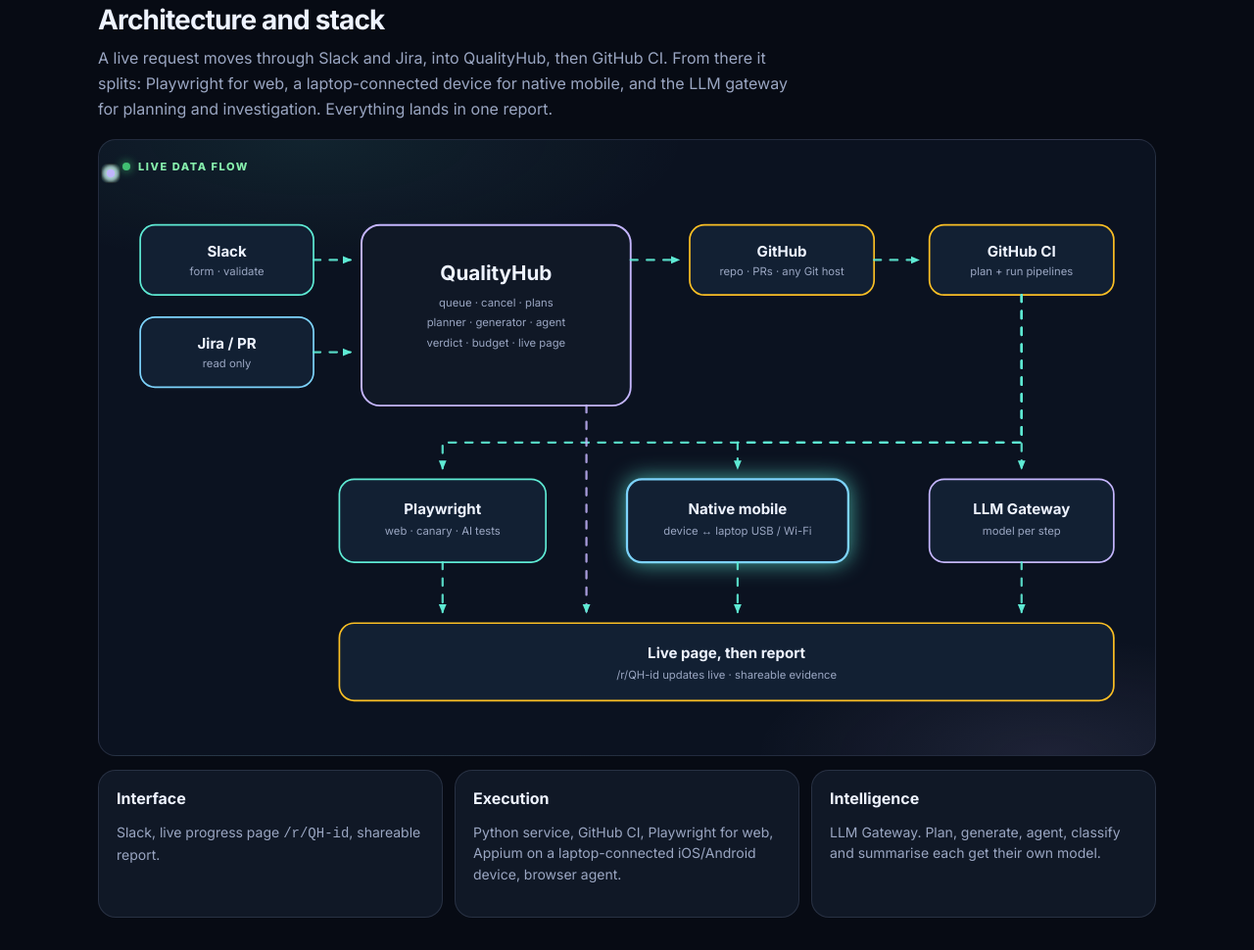
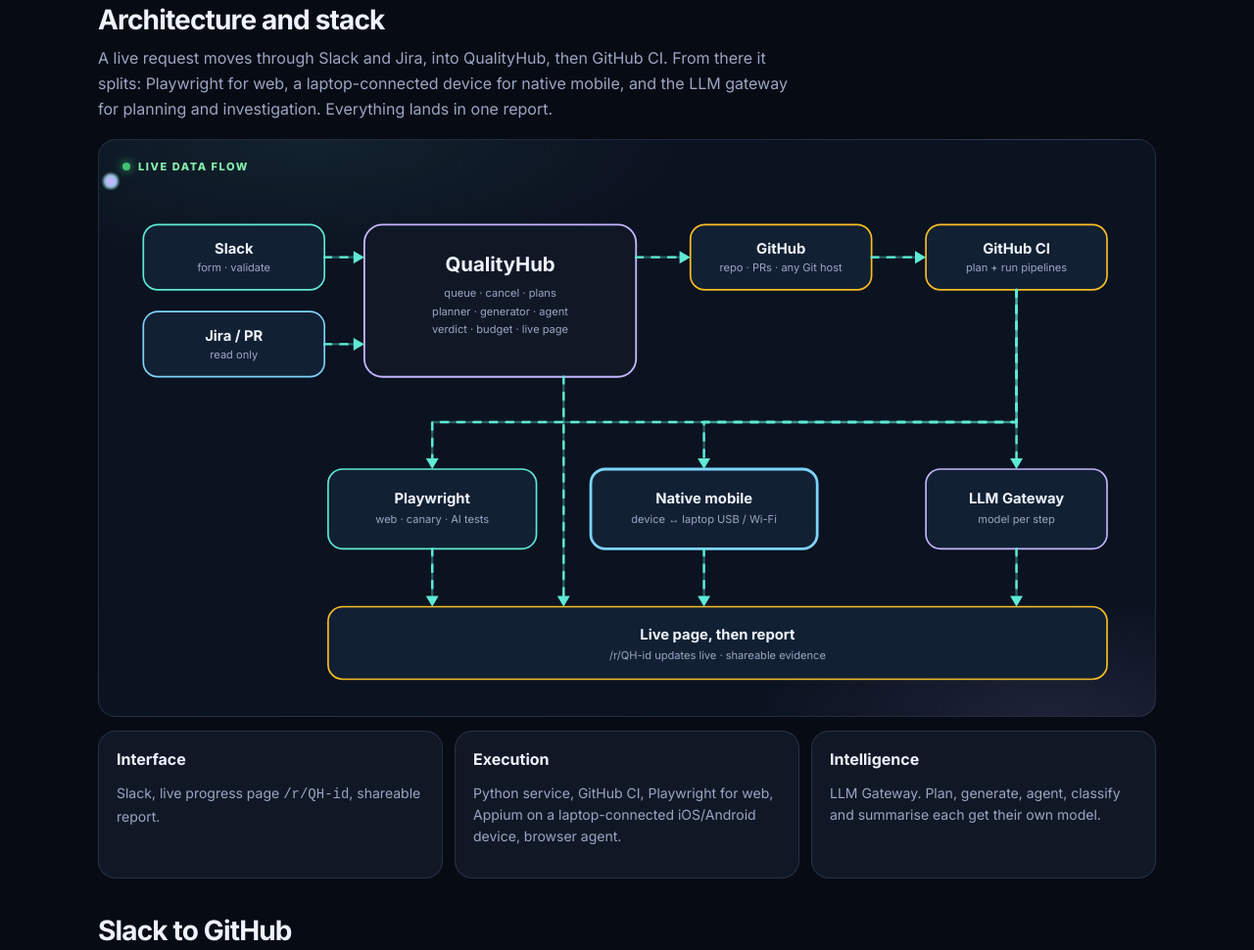
Before and after one commit to QAPournima/qualityhub, a plain HTML site: page index.html in a window 1280 px wide. Shown: the part 2272-3242 px from the top of the page at 98% size. Drawn offline with Linux system fonts and the light colour scheme.

Commit message:
Draw architecture arrows on a layer above the boxes.
Co-authored-by: Cursor <cursoragent@cursor.com>

```diff
--- a/index.html
+++ b/index.html
@@ -8,7 +8,7 @@
   <link rel="canonical" href="https://qapournima.github.io/qualityhub/" />
   <link rel="preconnect" href="https://fonts.googleapis.com" />
   <link href="https://fonts.googleapis.com/css2?family=Inter:wght@400;500;600;700;800&display=swap" rel="stylesheet" />
-  <link rel="stylesheet" href="./styles.css" />
+  <link rel="stylesheet" href="./styles.css?v=arch3" />
 </head>
 <body id="top">
   <header class="nav">
@@ -100,95 +100,117 @@
       <p class="sub">A live request moves through Slack and Jira, into QualityHub, then GitHub CI. From there it splits: Playwright for web, a laptop-connected device for native mobile, and the LLM gateway for planning and investigation. Everything lands in one report.</p>
       <div class="arch" aria-label="Live architecture flow from Slack and Jira through QualityHub, GitHub CI, Playwright, native mobile and LLMs to a report">
         <p class="arch-live"><span class="arch-dot"></span> Live data flow</p>
-        <svg class="arch-svg" viewBox="0 0 1120 620" overflow="visible" role="presentation">
-          <defs>
-            <marker id="ah" viewBox="0 0 12 12" refX="10" refY="6" markerWidth="10" markerHeight="10" orient="auto" markerUnits="userSpaceOnUse">
-              <path d="M0 1 L12 6 L0 11 z" fill="#5eead4"/>
-            </marker>
-            <filter id="glow" x="-50%" y="-50%" width="200%" height="200%">
-              <feGaussianBlur stdDeviation="3.5" result="b"/>
-              <feMerge><feMergeNode in="b"/><feMergeNode in="SourceGraphic"/></feMerge>
-            </filter>
-          </defs>
-
-          <g class="nodes">
+        <div class="arch-board">
+          <svg class="arch-base" viewBox="0 0 1140 580" role="presentation">
             <g class="node" data-flow="0">
-              <rect class="box cyan" x="32" y="56" width="188" height="76" rx="16"/>
-              <text class="t1" x="126" y="90">Slack</text>
-              <text class="t2" x="126" y="110">form · validate</text>
+              <rect class="box cyan" x="36" y="48" width="200" height="72" rx="16"/>
+              <text class="t1" x="136" y="80">Slack</text>
+              <text class="t2" x="136" y="100">form · validate</text>
             </g>
             <g class="node" data-flow="1">
-              <rect class="box blue" x="32" y="156" width="188" height="76" rx="16"/>
-              <text class="t1" x="126" y="190">Jira / PR</text>
-              <text class="t2" x="126" y="210">read only</text>
+              <rect class="box blue" x="36" y="144" width="200" height="72" rx="16"/>
+              <text class="t1" x="136" y="176">Jira / PR</text>
+              <text class="t2" x="136" y="196">read only</text>
             </g>
             <g class="node" data-flow="2">
-              <rect class="box violet hub" x="272" y="56" width="292" height="196" rx="20"/>
-              <text class="t1 big" x="418" y="116">QualityHub</text>
-              <text class="t2" x="418" y="144">queue · cancel · plans</text>
-              <text class="t2" x="418" y="166">planner · generator · agent</text>
-              <text class="t2" x="418" y="188">verdict · budget · live page</text>
+              <rect class="box violet hub" x="280" y="48" width="300" height="168" rx="20"/>
+              <text class="t1 big" x="430" y="100">QualityHub</text>
+              <text class="t2" x="430" y="128">queue · cancel · plans</text>
+              <text class="t2" x="430" y="148">planner · generator · agent</text>
+              <text class="t2" x="430" y="168">verdict · budget · live page</text>
             </g>
             <g class="node" data-flow="3">
-              <rect class="box gold" x="628" y="56" width="200" height="76" rx="16"/>
-              <text class="t1" x="728" y="90">GitHub</text>
-              <text class="t2" x="728" y="110">repo · PRs · any Git host</text>
+              <rect class="box gold" x="640" y="48" width="200" height="72" rx="16"/>
+              <text class="t1" x="740" y="80">GitHub</text>
+              <text class="t2" x="740" y="100">repo · PRs · any Git host</text>
             </g>
             <g class="node" data-flow="4">
-              <rect class="box gold" x="888" y="56" width="200" height="76" rx="16"/>
-              <text class="t1" x="988" y="90">GitHub CI</text>
-              <text class="t2" x="988" y="110">plan + run pipelines</text>
+              <rect class="box gold" x="900" y="48" width="200" height="72" rx="16"/>
+              <text class="t1" x="1000" y="80">GitHub CI</text>
+              <text class="t2" x="1000" y="100">plan + run pipelines</text>
             </g>
             <g class="node" data-flow="5">
-              <rect class="box cyan" x="248" y="332" width="224" height="90" rx="16"/>
-              <text class="t1" x="360" y="370">Playwright</text>
-              <text class="t2" x="360" y="392">web · canary · AI tests</text>
+              <rect class="box cyan" x="240" y="318" width="230" height="88" rx="16"/>
+              <text class="t1" x="355" y="356">Playwright</text>
+              <text class="t2" x="355" y="378">web · canary · AI tests</text>
             </g>
             <g class="node" data-flow="6">
-              <rect class="box blue" x="560" y="332" width="240" height="90" rx="16"/>
-              <text class="t1" x="680" y="370">Native mobile</text>
-              <text class="t2" x="680" y="392">device ↔ laptop USB / Wi-Fi</text>
+              <rect class="box blue" x="530" y="318" width="250" height="88" rx="16"/>
+              <text class="t1" x="655" y="356">Native mobile</text>
+              <text class="t2" x="655" y="378">device ↔ laptop USB / Wi-Fi</text>
             </g>
             <g class="node" data-flow="7">
-              <rect class="box violet" x="888" y="332" width="200" height="90" rx="16"/>
-              <text class="t1" x="988" y="370">LLM Gateway</text>
-              <text class="t2" x="988" y="392">model per step</text>
+              <rect class="box violet" x="900" y="318" width="200" height="88" rx="16"/>
+              <text class="t1" x="1000" y="356">LLM Gateway</text>
+              <text class="t2" x="1000" y="378">model per step</text>
             </g>
             <g class="node" data-flow="8">
-              <rect class="box gold" x="248" y="488" width="840" height="84" rx="16"/>
-              <text class="t1" x="668" y="526">Live page, then report</text>
-              <text class="t2" x="668" y="548">/r/QH-id updates live · shareable evidence</text>
+              <rect class="box gold" x="240" y="470" width="860" height="80" rx="16"/>
+              <text class="t1" x="670" y="506">Live page, then report</text>
+              <text class="t2" x="670" y="528">/r/QH-id updates live · shareable evidence</text>
             </g>
-          </g>
-
-          <g class="wires" fill="none">
-            <path id="p-slack" class="wire" d="M220 94 H260" marker-end="url(#ah)"/>
-            <path id="p-jira" class="wire" d="M220 194 H260" marker-end="url(#ah)"/>
-            <path id="p-hub-gh" class="wire" d="M564 94 H616" marker-end="url(#ah)"/>
-            <path id="p-gh-ci" class="wire" d="M828 94 H876" marker-end="url(#ah)"/>
-            <path id="p-ci-web" class="wire" d="M988 132 V 292 H 360 V 320" marker-end="url(#ah)"/>
-            <path id="p-ci-mob" class="wire" d="M988 132 V 292 H 680 V 320" marker-end="url(#ah)"/>
-            <path id="p-ci-llm" class="wire" d="M988 132 V 320" marker-end="url(#ah)"/>
-            <path id="p-hub-rep" class="wire faint" d="M516 252 V 476" marker-end="url(#ah)"/>
-            <path id="p-web-rep" class="wire" d="M360 422 V 476" marker-end="url(#ah)"/>
-            <path id="p-mob-rep" class="wire" d="M680 422 V 476" marker-end="url(#ah)"/>
-            <path id="p-llm-rep" class="wire" d="M988 422 V 476" marker-end="url(#ah)"/>
-          </g>
-
-          <g class="packets">
-            <circle class="pkt" r="5" fill="#5eead4" filter="url(#glow)"><animateMotion dur="2.2s" repeatCount="indefinite"><mpath href="#p-slack"/></animateMotion></circle>
-            <circle class="pkt" r="5" fill="#7dd3fc" filter="url(#glow)"><animateMotion dur="2.6s" repeatCount="indefinite"><mpath href="#p-jira"/></animateMotion></circle>
-            <circle class="pkt" r="5" fill="#c4b5fd" filter="url(#glow)"><animateMotion dur="2.1s" repeatCount="indefinite"><mpath href="#p-hub-gh"/></animateMotion></circle>
-            <circle class="pkt" r="5" fill="#fbbf24" filter="url(#glow)"><animateMotion dur="2s" repeatCount="indefinite"><mpath href="#p-gh-ci"/></animateMotion></circle>
-            <circle class="pkt" r="4.5" fill="#5eead4" filter="url(#glow)"><animateMotion dur="3.4s" repeatCount="indefinite"><mpath href="#p-ci-web"/></animateMotion></circle>
-            <circle class="pkt" r="4.5" fill="#7dd3fc" filter="url(#glow)"><animateMotion dur="3.2s" repeatCount="indefinite"><mpath href="#p-ci-mob"/></animateMotion></circle>
-            <circle class="pkt" r="4.5" fill="#c4b5fd" filter="url(#glow)"><animateMotion dur="2.4s" repeatCount="indefinite"><mpath href="#p-ci-llm"/></animateMotion></circle>
-            <circle class="pkt" r="5" fill="#fbbf24" filter="url(#glow)"><animateMotion dur="2.5s" repeatCount="indefinite"><mpath href="#p-hub-rep"/></animateMotion></circle>
-            <circle class="pkt" r="4.5" fill="#5eead4" filter="url(#glow)"><animateMotion dur="2s" repeatCount="indefinite"><mpath href="#p-web-rep"/></animateMotion></circle>
-            <circle class="pkt" r="4.5" fill="#7dd3fc" filter="url(#glow)"><animateMotion dur="2.1s" repeatCount="indefinite"><mpath href="#p-mob-rep"/></animateMotion></circle>
-            <circle class="pkt" r="4.5" fill="#c4b5fd" filter="url(#glow)"><animateMotion dur="2.2s" repeatCount="indefinite"><mpath href="#p-llm-rep"/></animateMotion></circle>
-          </g>
-        </svg>
+          </svg>
+          <svg class="arch-overlay" viewBox="0 0 1140 580" role="presentation">
+            <defs>
+              <filter id="glow" x="-50%" y="-50%" width="200%" height="200%">
+                <feGaussianBlur stdDeviation="3" result="b"/>
+                <feMerge><feMergeNode in="b"/><feMergeNode in="SourceGraphic"/></feMerge>
+              </filter>
+            </defs>
+            <g class="wire-solid">
+              <path d="M236 84 H268"/>
+              <path d="M236 180 H268"/>
+              <path d="M580 84 H628"/>
+              <path d="M840 84 H888"/>
+              <path d="M1000 120 V266 H355 V306"/>
+              <path d="M1000 120 V266 H655 V306"/>
+              <path d="M1000 120 V306"/>
+              <path d="M500 216 V458"/>
+              <path d="M355 406 V458"/>
+              <path d="M655 406 V458"/>
+              <path d="M1000 406 V458"/>
+            </g>
+            <g class="wire-dash">
+              <path id="p-slack" d="M236 84 H268"/>
+              <path id="p-jira" d="M236 180 H268"/>
+              <path id="p-hub-gh" d="M580 84 H628"/>
+              <path id="p-gh-ci" d="M840 84 H888"/>
+              <path id="p-ci-web" d="M1000 120 V266 H355 V306"/>
+              <path id="p-ci-mob" d="M1000 120 V266 H655 V306"/>
+              <path id="p-ci-llm" d="M1000 120 V306"/>
+              <path id="p-hub-rep" d="M500 216 V458"/>
+              <path id="p-web-rep" d="M355 406 V458"/>
+              <path id="p-mob-rep" d="M655 406 V458"/>
+              <path id="p-llm-rep" d="M1000 406 V458"/>
+            </g>
+            <g class="arrows" fill="#5eead4">
+              <polygon points="268,77 280,84 268,91"/>
+              <polygon points="268,173 280,180 268,187"/>
+              <polygon points="628,77 640,84 628,91"/>
+              <polygon points="888,77 900,84 888,91"/>
+              <polygon points="348,306 355,318 362,306"/>
+              <polygon points="648,306 655,318 662,306"/>
+              <polygon points="993,306 1000,318 1007,306"/>
+              <polygon points="493,458 500,470 507,458"/>
+              <polygon points="348,458 355,470 362,458"/>
+              <polygon points="648,458 655,470 662,458"/>
+              <polygon points="993,458 1000,470 1007,458"/>
+            </g>
+            <g class="packets">
+              <circle class="pkt" r="5" fill="#5eead4" filter="url(#glow)"><animateMotion dur="2.2s" repeatCount="indefinite"><mpath href="#p-slack"/></animateMotion></circle>
+              <circle class="pkt" r="5" fill="#7dd3fc" filter="url(#glow)"><animateMotion dur="2.6s" repeatCount="indefinite"><mpath href="#p-jira"/></animateMotion></circle>
+              <circle class="pkt" r="5" fill="#c4b5fd" filter="url(#glow)"><animateMotion dur="2.1s" repeatCount="indefinite"><mpath href="#p-hub-gh"/></animateMotion></circle>
+              <circle class="pkt" r="5" fill="#fbbf24" filter="url(#glow)"><animateMotion dur="2s" repeatCount="indefinite"><mpath href="#p-gh-ci"/></animateMotion></circle>
+              <circle class="pkt" r="4.5" fill="#5eead4" filter="url(#glow)"><animateMotion dur="3.4s" repeatCount="indefinite"><mpath href="#p-ci-web"/></animateMotion></circle>
+              <circle class="pkt" r="4.5" fill="#7dd3fc" filter="url(#glow)"><animateMotion dur="3.2s" repeatCount="indefinite"><mpath href="#p-ci-mob"/></animateMotion></circle>
+              <circle class="pkt" r="4.5" fill="#c4b5fd" filter="url(#glow)"><animateMotion dur="2.4s" repeatCount="indefinite"><mpath href="#p-ci-llm"/></animateMotion></circle>
+              <circle class="pkt" r="5" fill="#c4b5fd" filter="url(#glow)"><animateMotion dur="2.5s" repeatCount="indefinite"><mpath href="#p-hub-rep"/></animateMotion></circle>
+              <circle class="pkt" r="4.5" fill="#5eead4" filter="url(#glow)"><animateMotion dur="2s" repeatCount="indefinite"><mpath href="#p-web-rep"/></animateMotion></circle>
+              <circle class="pkt" r="4.5" fill="#7dd3fc" filter="url(#glow)"><animateMotion dur="2.1s" repeatCount="indefinite"><mpath href="#p-mob-rep"/></animateMotion></circle>
+              <circle class="pkt" r="4.5" fill="#c4b5fd" filter="url(#glow)"><animateMotion dur="2.2s" repeatCount="indefinite"><mpath href="#p-llm-rep"/></animateMotion></circle>
+            </g>
+          </svg>
+        </div>
       </div>
       <div class="grid-3" style="margin-top:14px">
         <article class="card"><h3>Interface</h3><p>Slack, live progress page <code>/r/QH-id</code>, shareable report.</p></article>
@@ -319,10 +341,10 @@
       btn.addEventListener("click", function () { show(btn.getAttribute("data-step")); });
     });
     var reduceMotion = window.matchMedia("(prefers-reduced-motion: reduce)").matches;
-    var flowNodes = document.querySelectorAll(".arch-svg .node");
+    var flowNodes = document.querySelectorAll(".arch-base .node");
     var flowIndex = 0;
     if (reduceMotion) {
-      document.querySelectorAll(".arch-svg animateMotion").forEach(function (el) { el.remove(); });
+      document.querySelectorAll(".arch-overlay animateMotion").forEach(function (el) { el.remove(); });
     } else if (flowNodes.length) {
       setInterval(function () {
         flowNodes.forEach(function (n) { n.classList.remove("is-live"); });
--- a/styles.css
+++ b/styles.css
@@ -134,21 +134,19 @@ h3 { margin: 0 0 8px; font-size: 16px; }
 .card ul, .steps { margin: 0; padding-left: 18px; }
 .card li, .steps li { margin: 7px 0; }
 .arch {
-  position: relative;
   border: 1px solid var(--line);
   border-radius: 18px;
   background:
     radial-gradient(700px 240px at 20% 0%, rgba(94, 234, 212, 0.08), transparent 55%),
     radial-gradient(600px 240px at 90% 100%, rgba(196, 181, 253, 0.1), transparent 50%),
     #0b1220;
-  overflow: visible;
   padding: 16px 12px 10px;
 }
 .arch-live {
   display: flex;
   align-items: center;
   gap: 8px;
-  margin: 4px 12px 0;
+  margin: 4px 12px 8px;
   color: #86efac;
   font-size: 11px;
   font-weight: 800;
@@ -163,50 +161,57 @@ h3 { margin: 0 0 8px; font-size: 16px; }
   box-shadow: 0 0 10px #4ade80;
   animation: liveblink 1.2s ease-in-out infinite;
 }
-.arch-svg { display: block; width: 100%; height: auto; overflow: visible; }
-.arch-svg .wires { pointer-events: none; }
-.arch-svg .wire {
+.arch-board { position: relative; }
+.arch-base, .arch-overlay { display: block; width: 100%; height: auto; overflow: visible; }
+.arch-overlay {
+  position: absolute;
+  inset: 0;
+  width: 100%;
+  height: 100%;
+  pointer-events: none;
+  z-index: 2;
+}
+.arch-overlay .wire-solid path {
   fill: none;
   stroke: #5eead4;
-  stroke-opacity: 0.9;
-  stroke-width: 2.4;
+  stroke-opacity: 0.35;
+  stroke-width: 2.6;
+  stroke-linecap: round;
+  stroke-linejoin: round;
+}
+.arch-overlay .wire-dash path {
+  fill: none;
+  stroke: #5eead4;
+  stroke-width: 2.6;
   stroke-linecap: round;
   stroke-linejoin: round;
   stroke-dasharray: 8 10;
   animation: dashmove 1.1s linear infinite;
 }
-.arch-svg .wire.faint { stroke: #c4b5fd; stroke-opacity: 0.85; }
-.arch-svg .box {
+.arch-base .box {
   fill: #122033;
   stroke-width: 1.8;
 }
-.arch-svg .box.cyan { stroke: #5eead4; }
-.arch-svg .box.blue { stroke: #7dd3fc; }
-.arch-svg .box.violet { stroke: #c4b5fd; }
-.arch-svg .box.gold { stroke: #fbbf24; }
-.arch-svg .box.hub { fill: #101826; stroke-width: 2; }
-.arch-svg .t1, .arch-svg .t2 { text-anchor: middle; font-family: Inter, ui-sans-serif, sans-serif; }
-.arch-svg .t1 { fill: #eef3ff; font-size: 16px; font-weight: 700; }
-.arch-svg .t1.big { font-size: 22px; }
-.arch-svg .t2 { fill: #9aa6c2; font-size: 12px; }
-.arch-svg .node.is-live .box {
-  filter: drop-shadow(0 0 12px rgba(94, 234, 212, 0.7));
-  stroke-width: 2.4;
-}
-.arch-svg .pkt { opacity: 0.95; }
+.arch-base .box.cyan { stroke: #5eead4; }
+.arch-base .box.blue { stroke: #7dd3fc; }
+.arch-base .box.violet { stroke: #c4b5fd; }
+.arch-base .box.gold { stroke: #fbbf24; }
+.arch-base .box.hub { fill: #101826; stroke-width: 2; }
+.arch-base .t1, .arch-base .t2 { text-anchor: middle; font-family: Inter, ui-sans-serif, sans-serif; }
+.arch-base .t1 { fill: #eef3ff; font-size: 16px; font-weight: 700; }
+.arch-base .t1.big { font-size: 22px; }
+.arch-base .t2 { fill: #9aa6c2; font-size: 12px; }
+.arch-base .node.is-live .box { stroke-width: 3; }
+.arch-overlay .pkt { opacity: 0.95; }
 @keyframes dashmove {
   to { stroke-dashoffset: -32; }
-}
-@keyframes boxglow {
-  0%, 100% { filter: drop-shadow(0 0 0 transparent); }
-  50% { filter: drop-shadow(0 0 8px rgba(94, 234, 212, 0.35)); }
 }
 @keyframes liveblink {
   0%, 100% { opacity: 1; }
   50% { opacity: 0.35; }
 }
 @media (prefers-reduced-motion: reduce) {
-  .arch-svg .wire, .arch-svg .box, .arch-dot, .arch-svg .pkt { animation: none !important; }
+  .arch-overlay .wire-dash path, .arch-dot { animation: none !important; }
 }
 .demo {
   display: grid;
```
